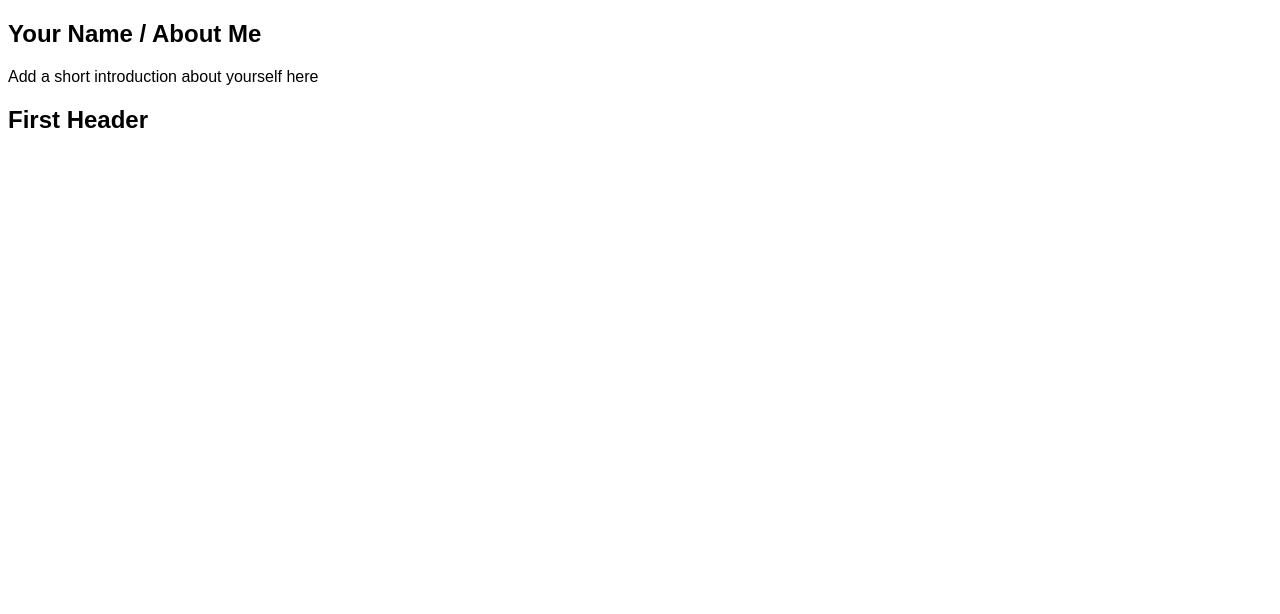
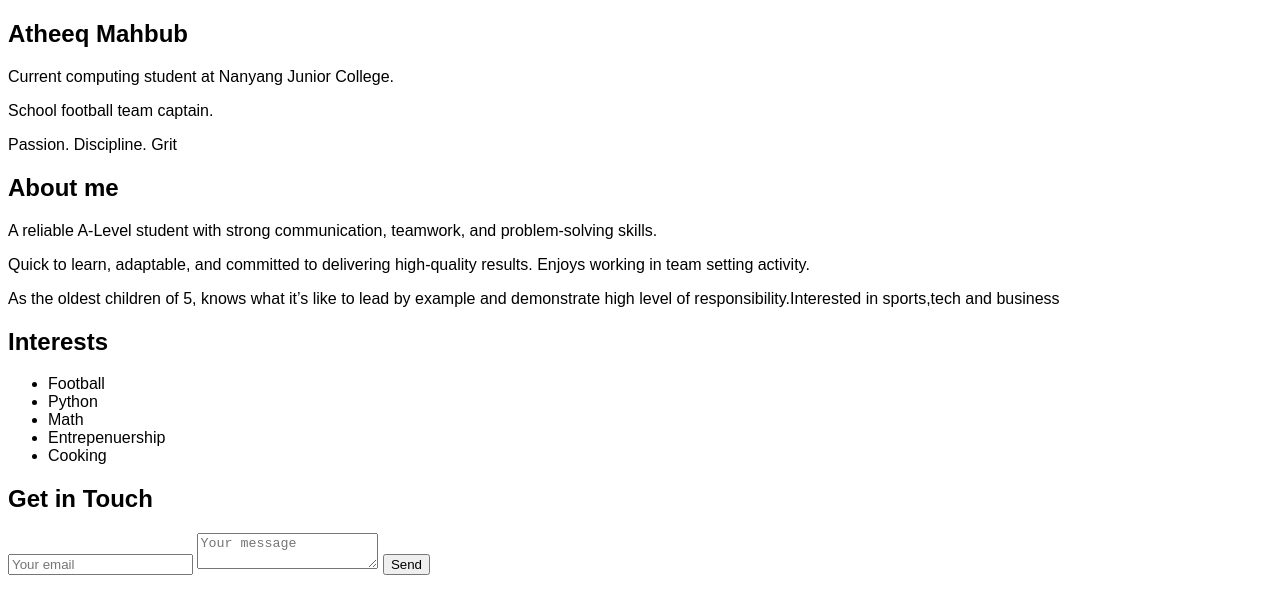
Before and after one commit to Atheeq10/Atheeq10.github.io, a plain HTML site: page index.html in a window 1280 px wide. Drawn offline with Linux system fonts and the light colour scheme.

Commit message:
Update index.html

```diff
--- a/index.html
+++ b/index.html
@@ -30,20 +30,48 @@
     It makes sense to use them for a portfolio, but perhaps not for an essay.
     -->
     <section>
-      <h1>Your Name / About Me</h1>
-      <p>Add a short introduction about yourself here</p>
+      <h1>Atheeq Mahbub</h1>
+      <p>Current computing student at Nanyang Junior College.</p>
+      <p>School football team captain.</p>
+      <p>Passion. Discipline. Grit</p>
+
     </section>
 
     <section>
-      <h2>First Header</h2>
+      <h2>About me</h2>
       <!-- Your organised portfolio content goes here. -->
       <!--
       Use Google / ChatGPT to determine which is the most semantically appropriate element tag to use for each type of content:
       paragraph text, bulleted/numbered lists, tables, images, separators, ...
       -->
+      <p>A reliable A-Level student with strong communication, teamwork, and problem-solving skills.</p>
+      <p>Quick to learn, adaptable, and committed to delivering high-quality results. Enjoys working in team setting activity.</p>
+      <p> As the oldest children of 5, knows what it’s like to lead by example and demonstrate high level of responsibility.Interested in sports,tech and business</p>
     </section>
 
+    <h2 class="heading">Interests</h2>
+    <ul>
+        <li>Football</li>
+        <li>Python</li>
+        <li>Math</li>
+        <li>Entrepenuership</li>
+        <li>Cooking</li>
+    </ul>
+</div>
+
+    <h2>Get in Touch</h2>
+    <div id="contact-form">
+        <form method="POST" action="https://formspree.io/email@email.com">
+            <input type="hidden" name="_subject" value="Contact request from personal website">
+            <input type="email" name="_replyto" placeholder="Your email" required="">
+            <textarea name="message" placeholder="Your message" required=""></textarea>
+            <button type="submit">Send</button>
+        </form>
+    </div>
+
+
     <!-- Add more sections for your remaining headers -->
+
 
     <!--
     The (optional) <footer> HTML element represents content that appears at the bottom of every page in a group of pages.
```
